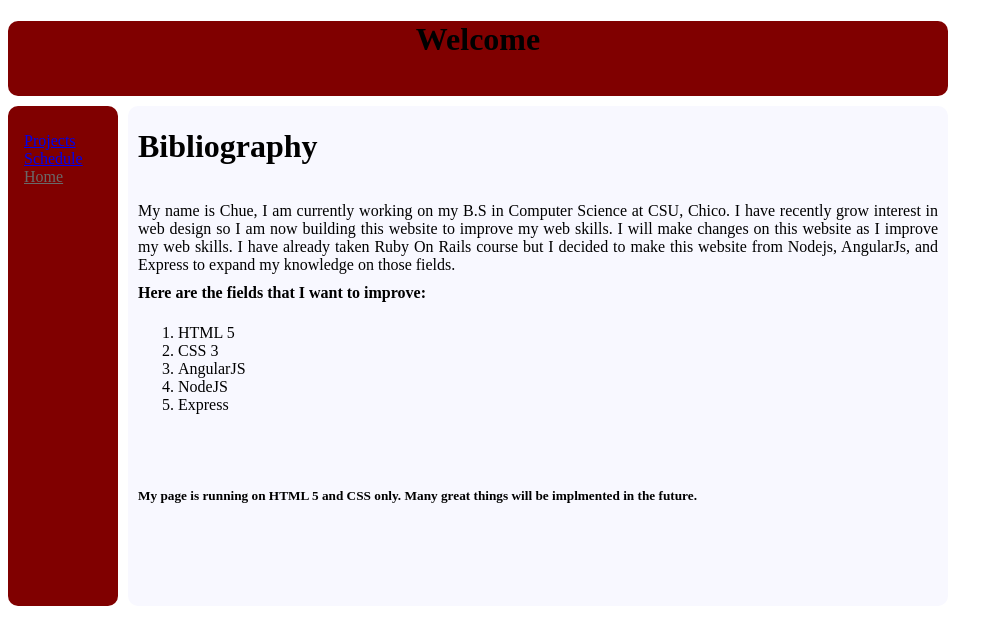
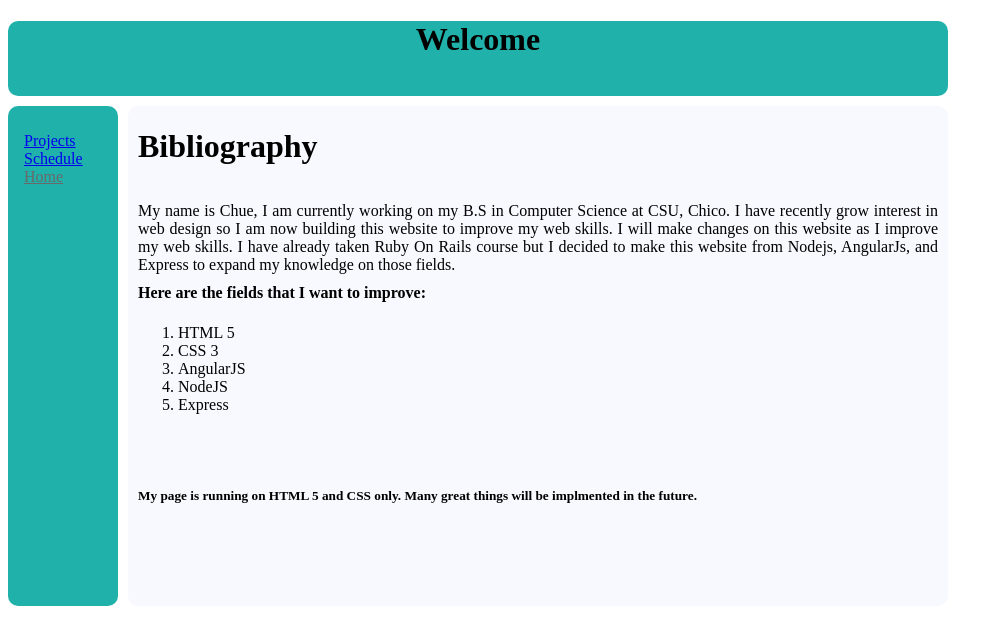
Before and after one commit to cvang/myWeb, a plain HTML site: page index.html in a window 1280 px wide. Shown: the whole page, without its empty margins (0-1003 px from the left). Drawn offline with Linux system fonts and the light colour scheme.

Commit message:
saves progress

```diff
--- a/stylesheet/style.css
+++ b/stylesheet/style.css
@@ -7,7 +7,7 @@ p {
     height: 75px;
     border-radius: 10px;
     max-width: 940px;
-    background-color: maroon;
+    background-color: lightseagreen;
 }
 
 .container {
@@ -27,7 +27,7 @@ p {
     height: 500px;
     width: 110px;
     margin-top: 10px;
-    background-color: maroon;
+    background-color: lightseagreen;
     position: fixed;
 }
 
```
